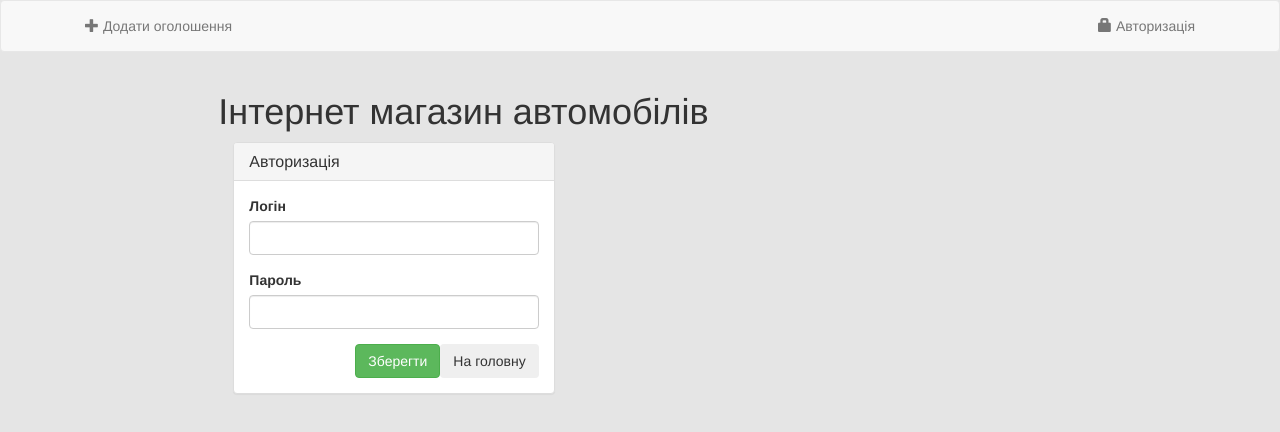
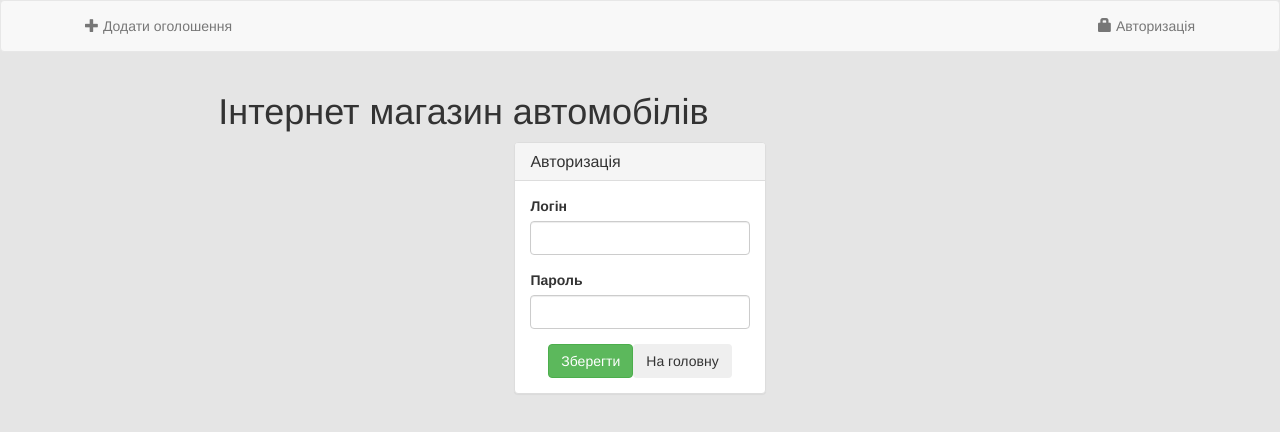
Before and after one commit to EvgenijSemenov/CarInternetShop, an Angular app in the folder client/: page /authorization in a window 1280 px wide. Shown: the top 432 px of the page. Built offline with nearby package versions, Linux system fonts and the light colour scheme.

Commit message:
Use center position for authorization form

```diff
--- a/client/src/app/authorization/authorization.component.html
+++ b/client/src/app/authorization/authorization.component.html
@@ -1,4 +1,4 @@
-<div class="col-md-5">
+<div class="col-md-4 col-md-offset-4">
   <div class="panel panel-default">
     <div class="panel-heading">
       <h3 class="panel-title">Авторизація</h3>
@@ -13,7 +13,7 @@
           <label for="password">Пароль</label>
           <input type="text" class="form-control" name="password" id="password" required>
         </div>
-        <div class="pull-right">
+        <div class="col-md-12 text-center">
           <button type="submit" class="btn btn-success" (click)="updateCar()">Зберегти</button>
           <button type="button" class="btn " routerLink=''>На головну</button>
         </div>
```
